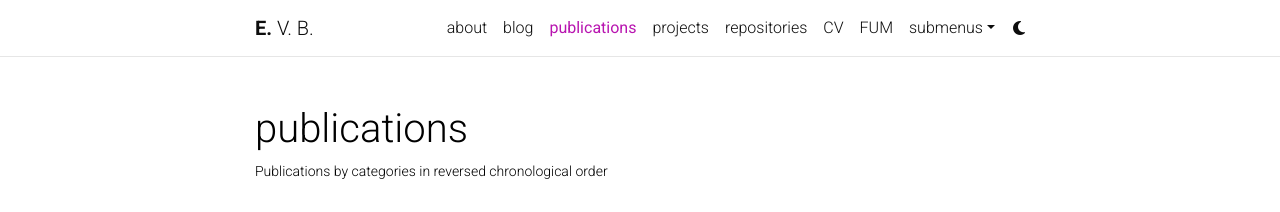
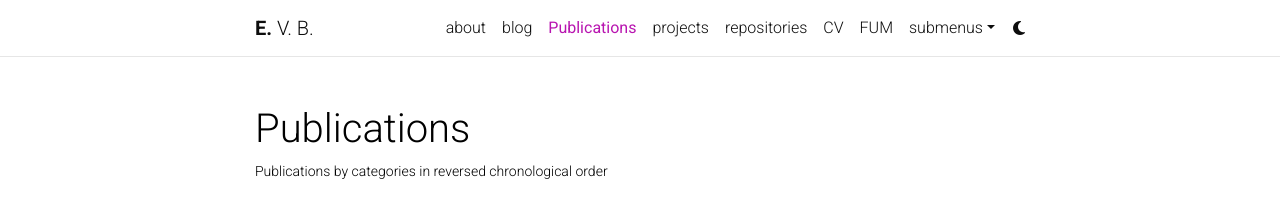
Before and after one commit to egorbronnikov/egorbronnikov.github.io, a Jekyll site: the page built from _pages/publications.md, in a window 1280 px wide. Shown: the top 212 px of the page. Built offline with Jekyll 4.4.1, drawn with Linux system fonts in a browser that asks for light colours; comment, search, counter and statistics services are not loaded; a style sheet for code colours, icons or effects is not loaded; grey boxes are pictures that could not be loaded.

Commit message:
Update publications.md

```diff
--- a/_pages/publications.md
+++ b/_pages/publications.md
@@ -1,13 +1,19 @@
 ---
 layout: page
 permalink: /publications/
-title: publications
+title: Publications
 description: Publications by categories in reversed chronological order
 nav: true
 nav_order: 1
 ---
 <!-- _pages/publications.md -->
-<div class="publications">
+<div class="Research Papers">
+
+<!-- {% bibliography -f {{ site.scholar.bibliography }} %} -->
+
+</div>
+
+<div class="Book Reviews">
 
 {% bibliography -f {{ site.scholar.bibliography }} %}
 
```
